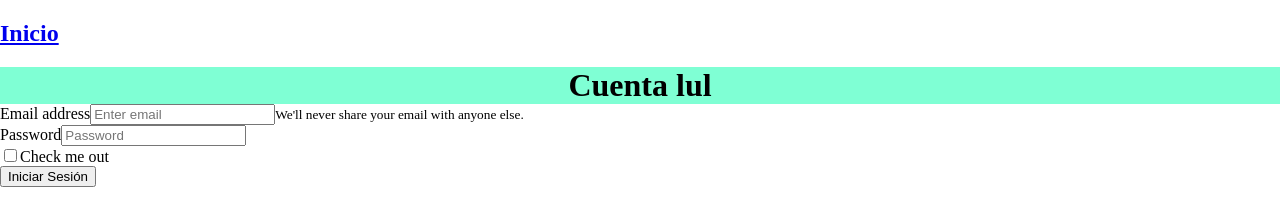
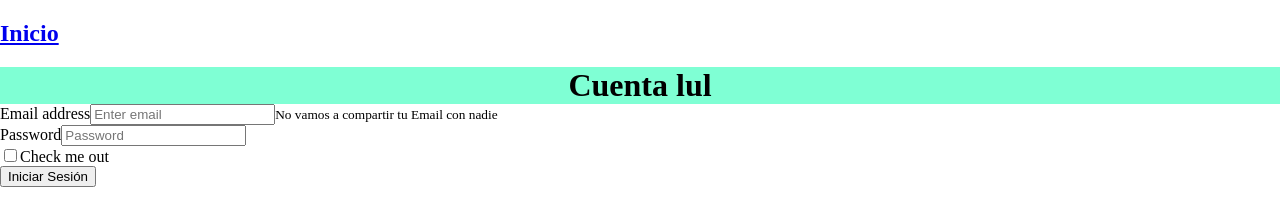
Before and after one commit to MateoMajlin/TP-Proyecto, a React (Create React App) app: page /Cuenta in a window 1280 px wide. Shown: the top 197 px of the page. Built offline with nearby package versions, Linux system fonts and the light colour scheme.

Commit message:
Update Cuenta.jsx

```diff
--- a/src/Cuenta.jsx
+++ b/src/Cuenta.jsx
@@ -21,10 +21,13 @@ function Cuenta() {
   const handleSubmit = (e) => {
     e.preventDefault();
 
-    // Simulamos una autenticación exitosa si ambos campos no están vacíos
     if (email.trim() !== '' && password.trim() !== '') {
       setLoggedIn(true);
       setShowSuccessMessage(true);
+
+      setTimeout(() => {
+        setShowSuccessMessage(false);
+      }, 3000);
     } else {
       alert('Por favor, ingresa tu correo electrónico y contraseña.');
     }
@@ -48,7 +51,7 @@ function Cuenta() {
                 onChange={handleEmailChange}
               />
               <Form.Text className="text-muted">
-                We'll never share your email with anyone else.
+               No vamos a compartir tu Email con nadie
               </Form.Text>
             </Form.Group>
 
```
